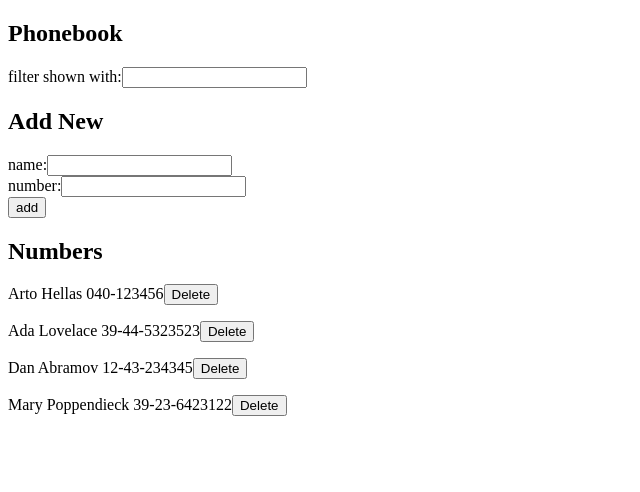
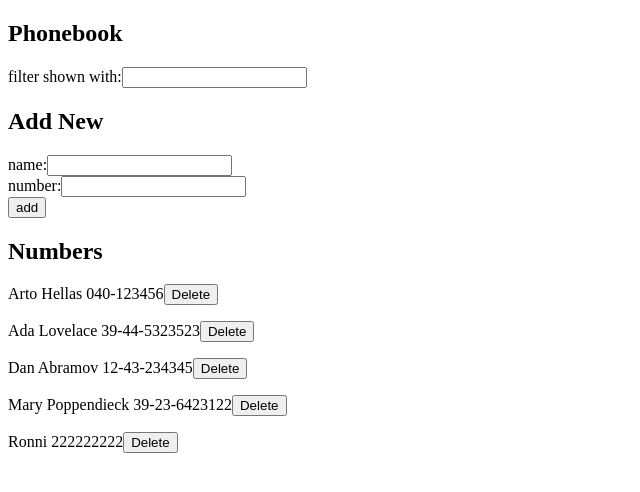
Before and after one commit to rhartlage10/FullStackOpen, a React (Create React App) app in the folder part2/phonebook/: page / in a window 1280 px wide. Shown: the top 492 px of the page, without its empty margins (0-640 px from the left). Built offline with nearby package versions, Linux system fonts and the light colour scheme; data requests are answered from the project's data file.

Commit message:
2.20 - promises/errors

```diff
--- a/part2/phonebook/db.json
+++ b/part2/phonebook/db.json
@@ -19,6 +19,11 @@
       "name": "Mary Poppendieck",
       "number": "39-23-6423122",
       "id": 8
+    },
+    {
+      "name": "Ronni",
+      "number": "222222222",
+      "id": 9
     }
   ]
 }
--- a/part2/phonebook/src/PersonForm.js
+++ b/part2/phonebook/src/PersonForm.js
@@ -19,17 +19,26 @@ const PersonForm = ({ persons, setPersons, newName, setName, newNum, setNum, set
             const personObj = {...result, number: newNum}
 
             phonebookServices.updatePerson(personObj)
+            .then (response => {
               setPersons(persons.map(person => person.id !== personObj.id
                 ? person
                 : {...person, number: newNum})
               )
               setNoError(true)
               setNotification(`Updated ${newName}'s number in the phonebook`)
+            })
+            .catch(error => {
+                setNoError(false)
+                setNotification(`Information of ${newName} has already been removed from the server`)
+
+              // Don't include person already removed
+              setPersons(persons.filter(person => person.id !== personObj.id))
+            })
           }
         }
 
-        setTimeout(() => {setNotification(null)}, 3000)
-        setTimeout(() => {setNoError(false)}, 3000)
+        setTimeout(() => {setNoError(false)}, 5000)
+        setTimeout(() => {setNotification(null)}, 5000)
         setName('')
         setNum('')
       }
@@ -42,6 +51,7 @@ const PersonForm = ({ persons, setPersons, newName, setName, newNum, setNum, set
       }
 
       return (
+        // add person name/number and submit button
         <form onSubmit={addPerson}>
             <div>name:
                 <input value={newName} onChange={handleNameChange}/>
```
Lines whose indentation alone changed are shown as unchanged.
